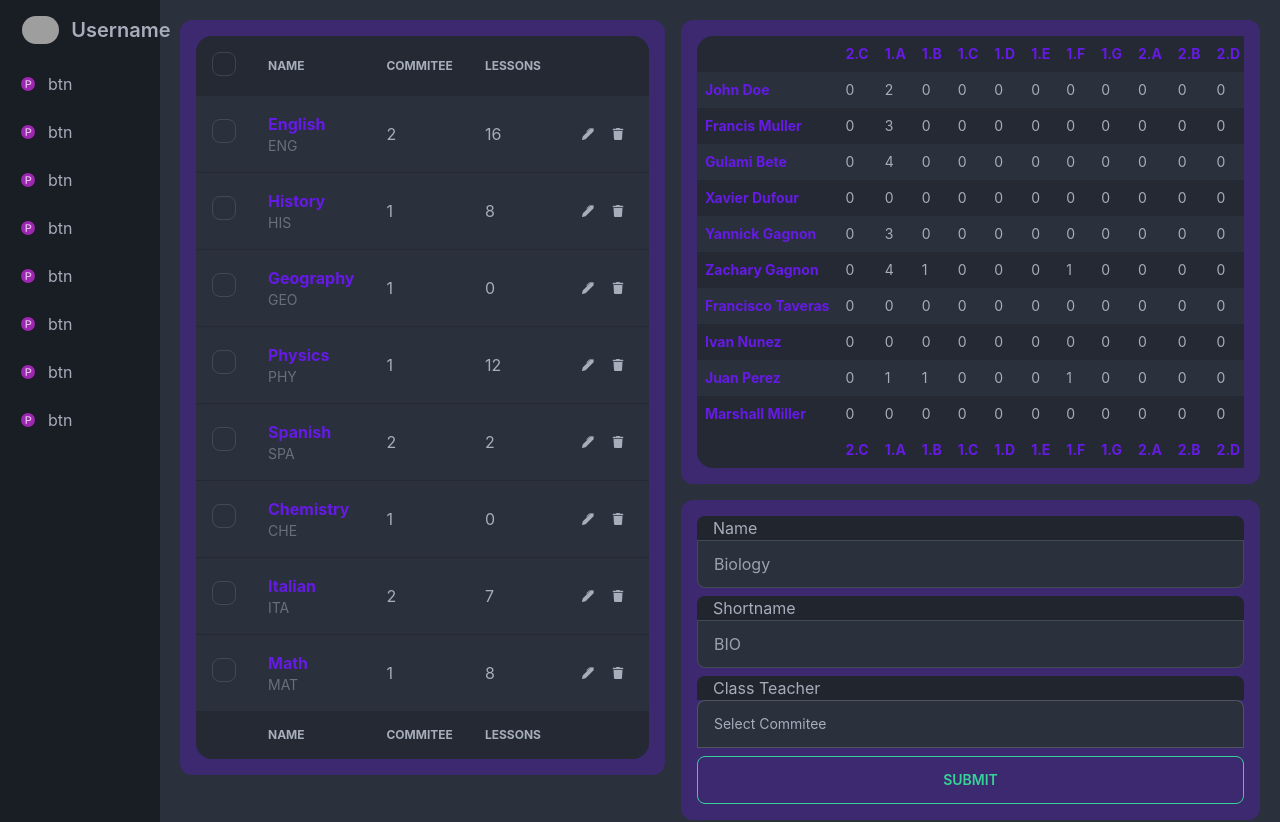
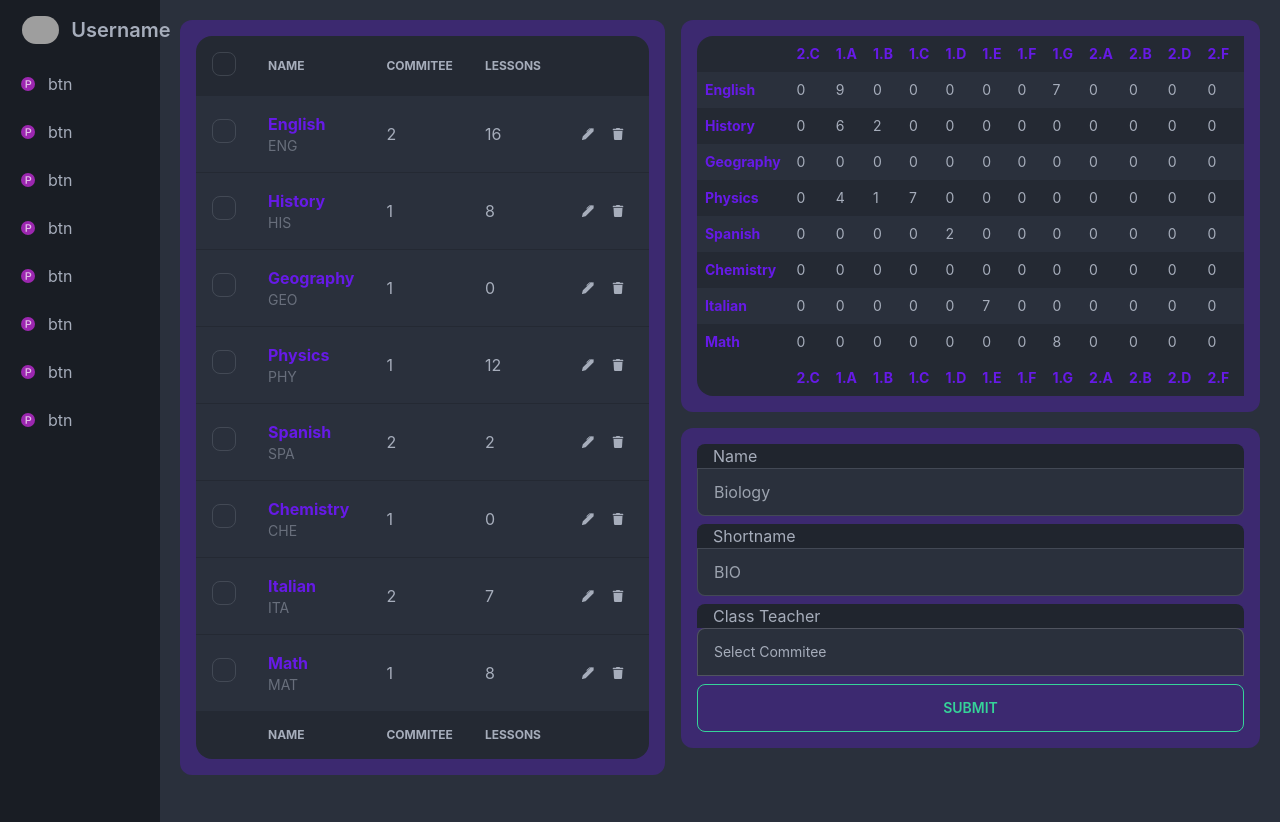
Before and after one commit to Chickenbiscuitoo/timetable-manager, a Next.js app: page /subjects in a window 1280 px wide. Shown: the top 822 px of the page. Built offline with nearby package versions, Linux system fonts and the light colour scheme; grey boxes are pictures that could not be loaded.

Commit message:
subject table

```diff
--- a/components/SubjectsTable.tsx
+++ b/components/SubjectsTable.tsx
@@ -2,24 +2,35 @@ import type { NextPage } from 'next'
 
 import useTimetableStore from '../store'
 
+import { flatten } from '../utils/arraysFuncs'
+
 const SubjectsTable: NextPage = () => {
-	const { teachers, subjects, classes, rawTableData } =
-		useTimetableStore()
+	const { subjects, classes, bindings } = useTimetableStore()
 
-	const teachersStats = teachers.map((teacher) => {
-		const teacherToClass = classes.map((cl) =>
-			rawTableData
-				.filter((lesson) => lesson.class === cl.id)
-				.map((lesson) => lesson.teachers?.map((tch) => tch.id))
-				.filter((tch) => tch?.includes(teacher.id))
-		)
+	const subjectsStats = subjects.map((subject) => {
+		const classLessonsCount = classes.map((cl) => {
+			const clLessons = bindings
+				.filter((binding) => binding.cl.id === cl.id)
+				.filter((binding) => binding.subject.id === subject.id)
+				.map((bd) => bd.teachers?.map((tch) => tch.lessons))
+
+			if (clLessons.length === 0) {
+				return 0
+			} else {
+				return flatten(clLessons).reduce(
+					(a: number, b: number) => a + b
+				)
+			}
+		})
 
 		return {
-			id: teacher.id,
-			name: teacher.name,
-			classesCount: teacherToClass,
+			id: subject.id,
+			name: subject.name,
+			classLessonsCount,
 		}
 	})
+
+	console.log(subjectsStats)
 
 	return (
 		<div className="overflow-x-auto">
@@ -35,14 +46,14 @@ const SubjectsTable: NextPage = () => {
 					</tr>
 				</thead>
 				<tbody>
-					{teachersStats.map((tch) => {
+					{subjectsStats.map((subject) => {
 						return (
-							<tr key={tch.id}>
+							<tr key={subject.id}>
 								<td className="font-bold text-md text-primary">
-									{tch.name}
+									{subject.name}
 								</td>
-								{tch.classesCount.map((cl, i) => (
-									<td key={i}>{cl.length}</td>
+								{subject.classLessonsCount.map((cl, i) => (
+									<td key={i}>{cl}</td>
 								))}
 							</tr>
 						)
```
